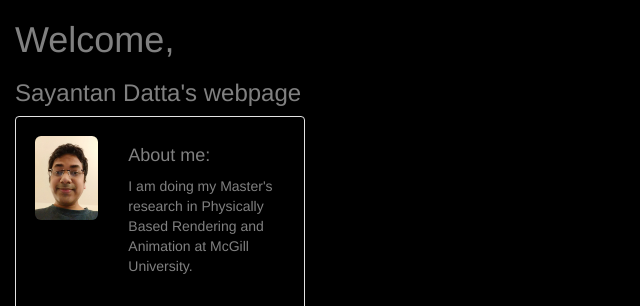
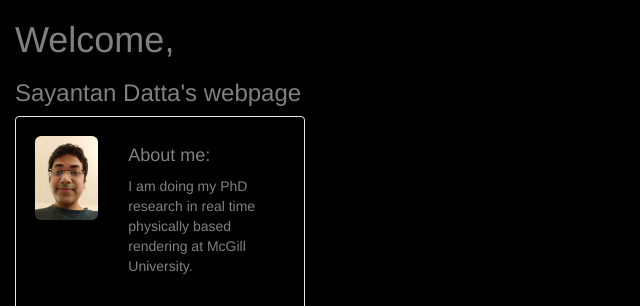
Before and after one commit to sayan1an/sayan1an.github.io, a plain HTML site: page index.html in a window 1280 px wide. Shown: the top 306 px of the page, 0-640 px from the left. Drawn offline with nearby package versions, Linux system fonts and the light colour scheme; no server answers; a script that the page names is missing.

Commit message:
Update index

```diff
--- a/index.html
+++ b/index.html
@@ -94,7 +94,7 @@
                         <div class="col-sm-4"><img src="logos/self.jpg"  class="img-rounded img-responsive" width="150px" height="200px"></div>
                         <div class="col-sm-8">
                             <h4 style="color:grey">About me:</h4>
-                            <p style="color:grey">I am doing my Master's research in Physically Based Rendering and Animation at McGill University.</p>
+                            <p style="color:grey">I am doing my PhD research in real time physically based rendering at McGill University.</p>
                         </div>
                     </div>
                     </br>
```
